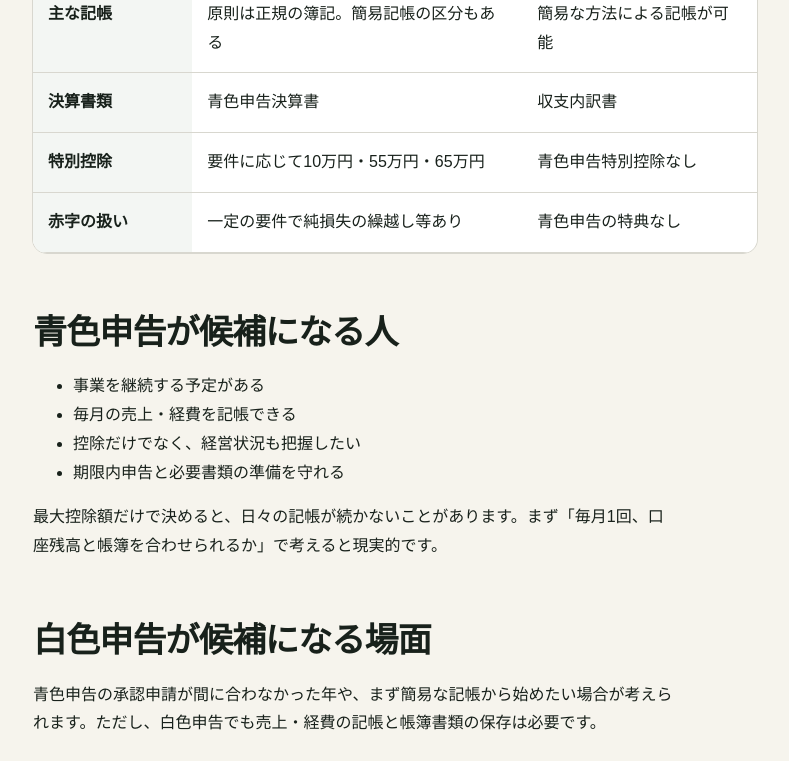
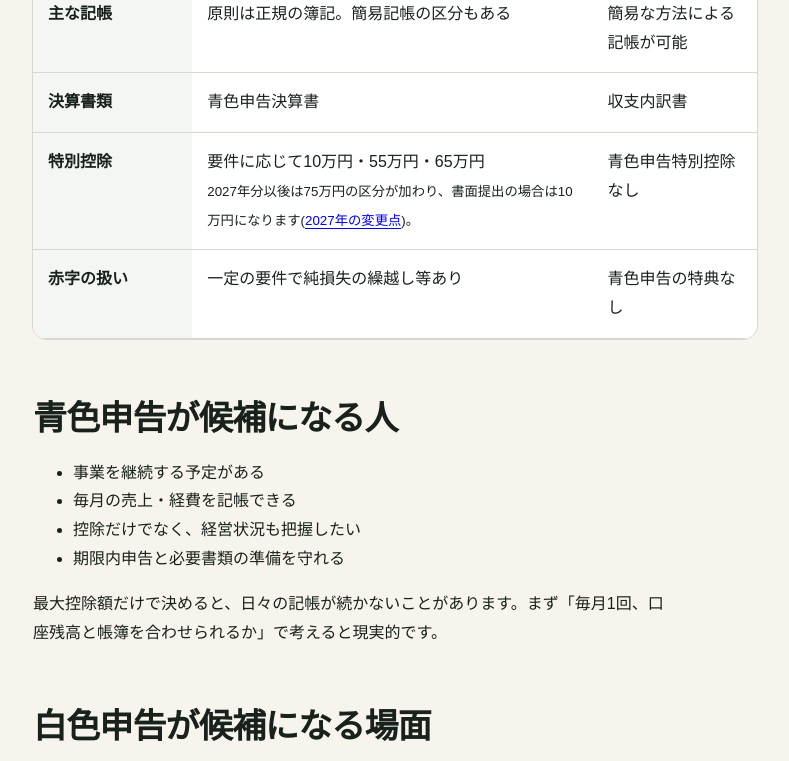
Before and after one commit to Isseyuuu/shigoto-dogu, a plain HTML site: page articles/blue-vs-white-return.html in a window 1280 px wide. Shown: the part 740-1501 px from the top of the page, without its empty margins (245-1034 px from the left). Drawn offline with Linux system fonts and the light colour scheme.

Commit message:
Add CLAUDE.md and note 2027 deduction change in comparison table
CLAUDE.md を新規作成。体制(Manager/Codex/Claude Code の分担)、記事の分割原則、
Codex が外部の事実を書かない制約(FACTCHECK方式)、広告表記、楽天APIの落とし穴を記録。

blue-vs-white-return の控除額表が現行制度(10/55/65万円)だけを示しており、
2027年分以後の75万円区分と書面提出時の10万円への引き下げが読み取れなかった。
現行制度だけを読んだ読者が2027年に不利な選択をしうるため注記と相互リンクを追加。
数値は Web で裏取り済み(令和8年度税制改正)。

Co-Authored-By: Claude Opus 5 <noreply@anthropic.com>

```diff
--- a/articles/blue-vs-white-return.html
+++ b/articles/blue-vs-white-return.html
@@ -16,7 +16,7 @@
   <main class="article" id="main">
     <p class="eyebrow">First tax return</p><h1>青色申告と白色申告、どちらを選ぶ？</h1><p class="meta"><time datetime="2026-08-22">公開・最終更新：2026年8月22日</time>　国税庁情報確認済み</p>
     <p class="lead">「白色なら帳簿はいらない」は誤りです。事業を行う人は、青色・白色にかかわらず記帳と帳簿書類の保存が必要です。違いは主に、事前申請、記帳水準、提出書類、受けられる特典にあります。</p>
-    <div class="table-wrap" role="region" aria-label="青色申告と白色申告の比較" tabindex="0"><table><caption>一般的な事業所得者の比較。個別条件は公式情報を確認してください。</caption><thead><tr><th>項目</th><th>青色申告</th><th>白色申告</th></tr></thead><tbody><tr><th>事前申請</th><td>青色申告承認申請書が必要</td><td>不要</td></tr><tr><th>主な記帳</th><td>原則は正規の簿記。簡易記帳の区分もある</td><td>簡易な方法による記帳が可能</td></tr><tr><th>決算書類</th><td>青色申告決算書</td><td>収支内訳書</td></tr><tr><th>特別控除</th><td>要件に応じて10万円・55万円・65万円</td><td>青色申告特別控除なし</td></tr><tr><th>赤字の扱い</th><td>一定の要件で純損失の繰越し等あり</td><td>青色申告の特典なし</td></tr></tbody></table></div>
+    <div class="table-wrap" role="region" aria-label="青色申告と白色申告の比較" tabindex="0"><table><caption>一般的な事業所得者の比較。個別条件は公式情報を確認してください。</caption><thead><tr><th>項目</th><th>青色申告</th><th>白色申告</th></tr></thead><tbody><tr><th>事前申請</th><td>青色申告承認申請書が必要</td><td>不要</td></tr><tr><th>主な記帳</th><td>原則は正規の簿記。簡易記帳の区分もある</td><td>簡易な方法による記帳が可能</td></tr><tr><th>決算書類</th><td>青色申告決算書</td><td>収支内訳書</td></tr><tr><th>特別控除</th><td>要件に応じて10万円・55万円・65万円<br><small>2027年分以後は75万円の区分が加わり、書面提出の場合は10万円になります(<a href="blue-return-2027-change.html">2027年の変更点</a>)。</small></td><td>青色申告特別控除なし</td></tr><tr><th>赤字の扱い</th><td>一定の要件で純損失の繰越し等あり</td><td>青色申告の特典なし</td></tr></tbody></table></div>
 
     <h2>青色申告が候補になる人</h2>
     <ul><li>事業を継続する予定がある</li><li>毎月の売上・経費を記帳できる</li><li>控除だけでなく、経営状況も把握したい</li><li>期限内申告と必要書類の準備を守れる</li></ul>
```
Also changed, not shown: 1 other file.
